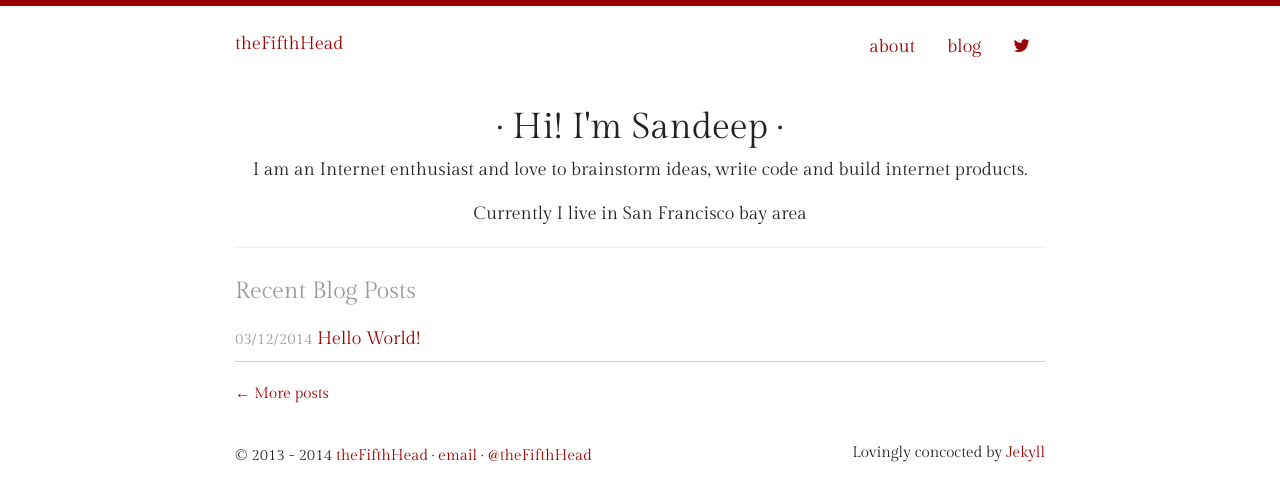
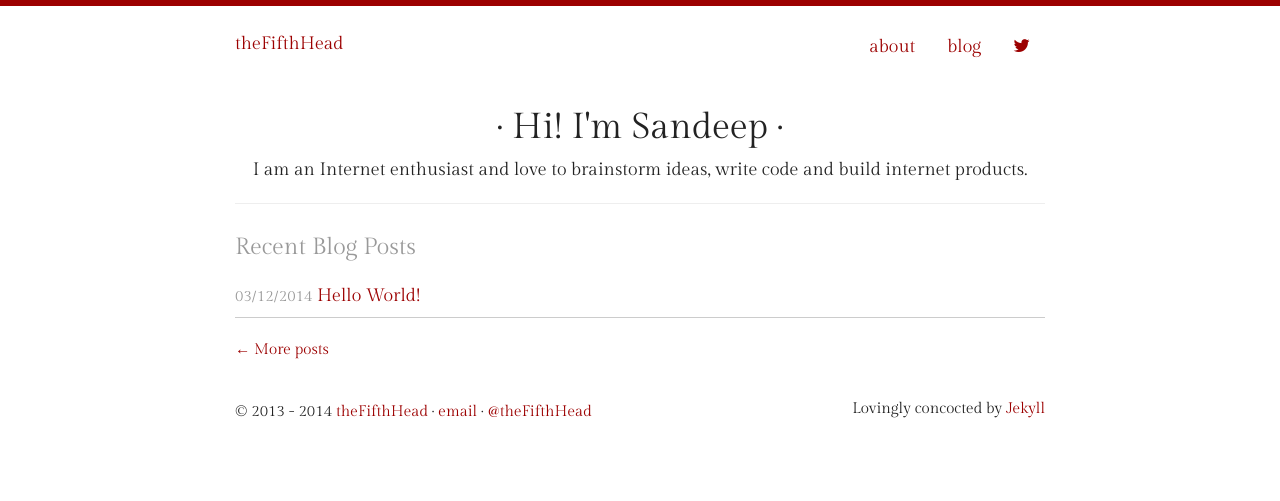
Before and after one commit to thefifthhead/thefifthhead.github.io, a Jekyll site: the page built from index.html, in a window 1280 px wide. Shown: the top 501 px of the page. Built offline with Jekyll 4.4.1, drawn with Linux system fonts in a browser that asks for light colours.

Commit message:
Update index.html

```diff
--- a/index.html
+++ b/index.html
@@ -12,8 +12,7 @@ title: Home
     <p>
       I am an Internet enthusiast and love to  brainstorm ideas, write code and build internet products.
     </p>
-    <p>Currently I live in San Francisco bay area</p>
-    <p>
+
 
   </div>
 
```
